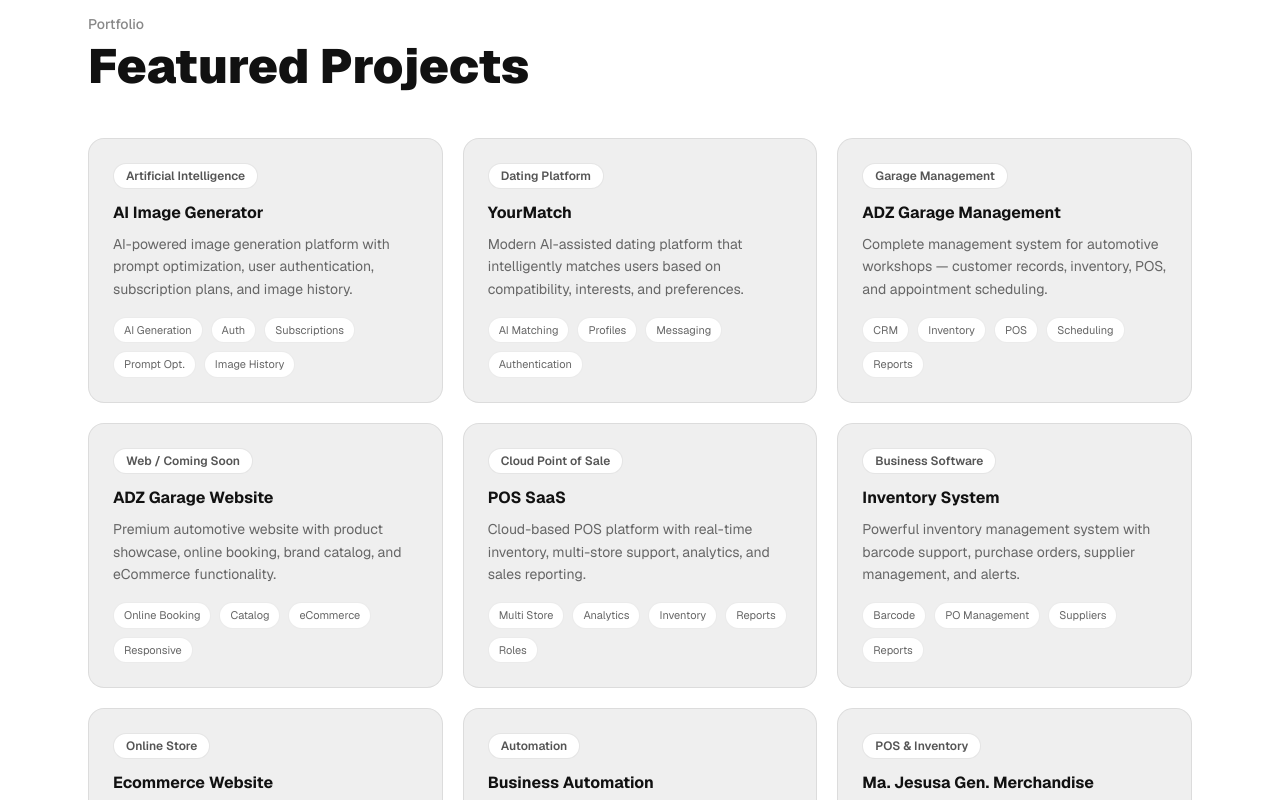
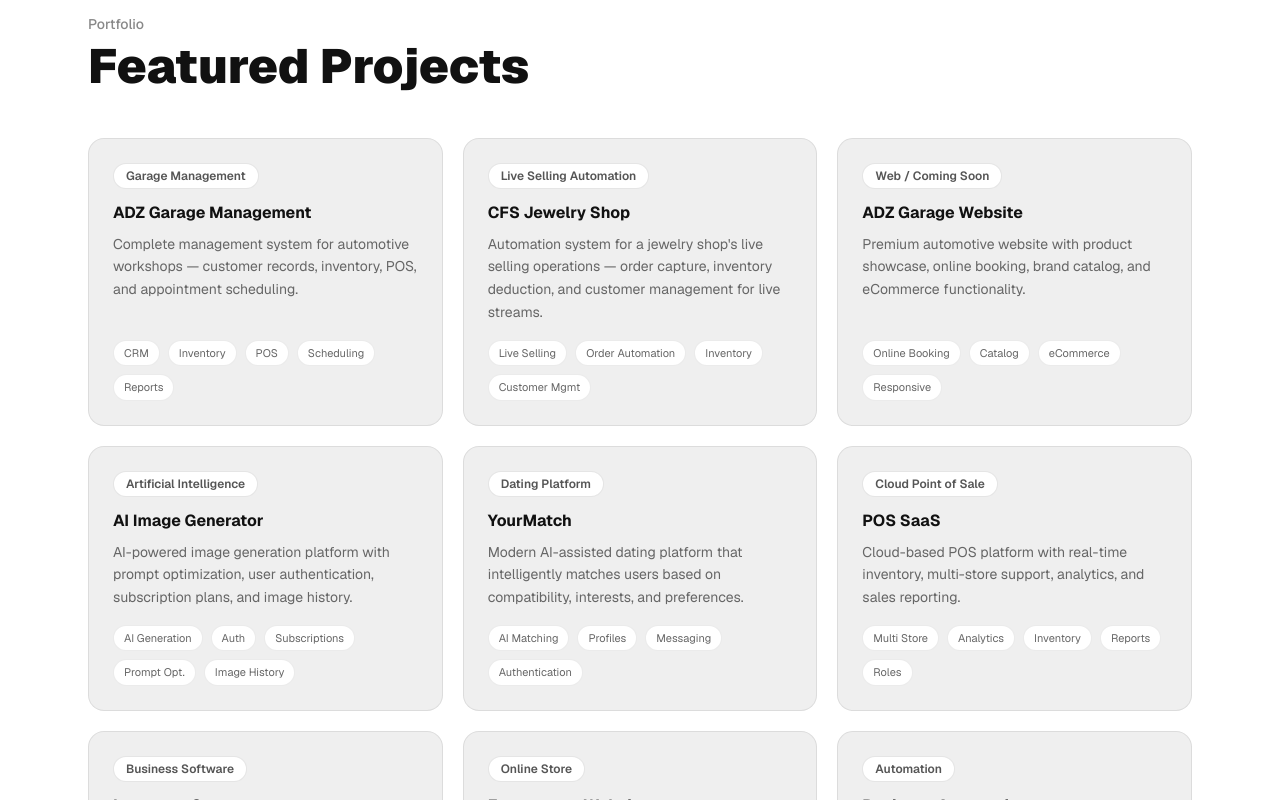
Before and after one commit to Salmoskiee29/myportfolio, a Next.js app: page / in a window 1280 px wide. Shown: the part 2540-3340 px from the top of the page. Built offline with nearby package versions, Linux system fonts and the light colour scheme.

Commit message:
Reorder projects — ADZ and CFS first

```diff
--- a/src/components/Projects.tsx
+++ b/src/components/Projects.tsx
@@ -2,16 +2,16 @@
 import { useInView } from "@/hooks/useInView";
 
 const projects = [
+  { title: "ADZ Garage Management",     category: "Garage Management",       description: "Complete management system for automotive workshops — customer records, inventory, POS, and appointment scheduling.",               features: ["CRM", "Inventory", "POS", "Scheduling", "Reports"] },
+  { title: "CFS Jewelry Shop",          category: "Live Selling Automation", description: "Automation system for a jewelry shop's live selling operations — order capture, inventory deduction, and customer management for live streams.", features: ["Live Selling", "Order Automation", "Inventory", "Customer Mgmt"] },
+  { title: "ADZ Garage Website",        category: "Web / Coming Soon",       description: "Premium automotive website with product showcase, online booking, brand catalog, and eCommerce functionality.",                     features: ["Online Booking", "Catalog", "eCommerce", "Responsive"] },
   { title: "AI Image Generator",        category: "Artificial Intelligence", description: "AI-powered image generation platform with prompt optimization, user authentication, subscription plans, and image history.", features: ["AI Generation", "Auth", "Subscriptions", "Prompt Opt.", "Image History"] },
   { title: "YourMatch",                 category: "Dating Platform",         description: "Modern AI-assisted dating platform that intelligently matches users based on compatibility, interests, and preferences.",            features: ["AI Matching", "Profiles", "Messaging", "Authentication"] },
-  { title: "ADZ Garage Management",     category: "Garage Management",       description: "Complete management system for automotive workshops — customer records, inventory, POS, and appointment scheduling.",               features: ["CRM", "Inventory", "POS", "Scheduling", "Reports"] },
-  { title: "ADZ Garage Website",        category: "Web / Coming Soon",       description: "Premium automotive website with product showcase, online booking, brand catalog, and eCommerce functionality.",                     features: ["Online Booking", "Catalog", "eCommerce", "Responsive"] },
   { title: "POS SaaS",                  category: "Cloud Point of Sale",     description: "Cloud-based POS platform with real-time inventory, multi-store support, analytics, and sales reporting.",                           features: ["Multi Store", "Analytics", "Inventory", "Reports", "Roles"] },
   { title: "Inventory System",          category: "Business Software",       description: "Powerful inventory management system with barcode support, purchase orders, supplier management, and alerts.",                       features: ["Barcode", "PO Management", "Suppliers", "Reports"] },
   { title: "Ecommerce Website",         category: "Online Store",            description: "Complete eCommerce solution with cart, checkout, payment gateway integration, and admin dashboard.",                                 features: ["Shopping Cart", "Payments", "Order Tracking", "Admin"] },
   { title: "Business Automation",       category: "Automation",              description: "Collection of workflow automation tools — email, CRM automation, workflow builder, and API integrations.",                          features: ["Email Auto", "CRM", "Workflows", "API Integration"] },
   { title: "Ma. Jesusa Gen. Merchandise", category: "POS & Inventory",       description: "Complete POS and inventory management system built for a general merchandise store — sales tracking, stock monitoring, and reporting.", features: ["POS", "Inventory", "Sales Reports", "Stock Monitoring"] },
-  { title: "CFS Jewelry Shop",          category: "Live Selling Automation", description: "Automation system for a jewelry shop's live selling operations — order capture, inventory deduction, and customer management for live streams.", features: ["Live Selling", "Order Automation", "Inventory", "Customer Mgmt"] },
   { title: "Richbean Jaen",             category: "Ordering & POS",          description: "Ordering system and POS inventory platform for Richbean Jaen — streamlining customer orders, product management, and real-time stock updates.", features: ["Ordering System", "POS", "Inventory", "Product Mgmt"] },
   { title: "Merlco MGEN Conference Room", category: "Booking System",        description: "Conference room booking system for Merlco MGEN — room scheduling, availability tracking, reservations management, and calendar integration.", features: ["Room Booking", "Scheduling", "Availability", "Reservations", "Calendar"] },
 ];
```
